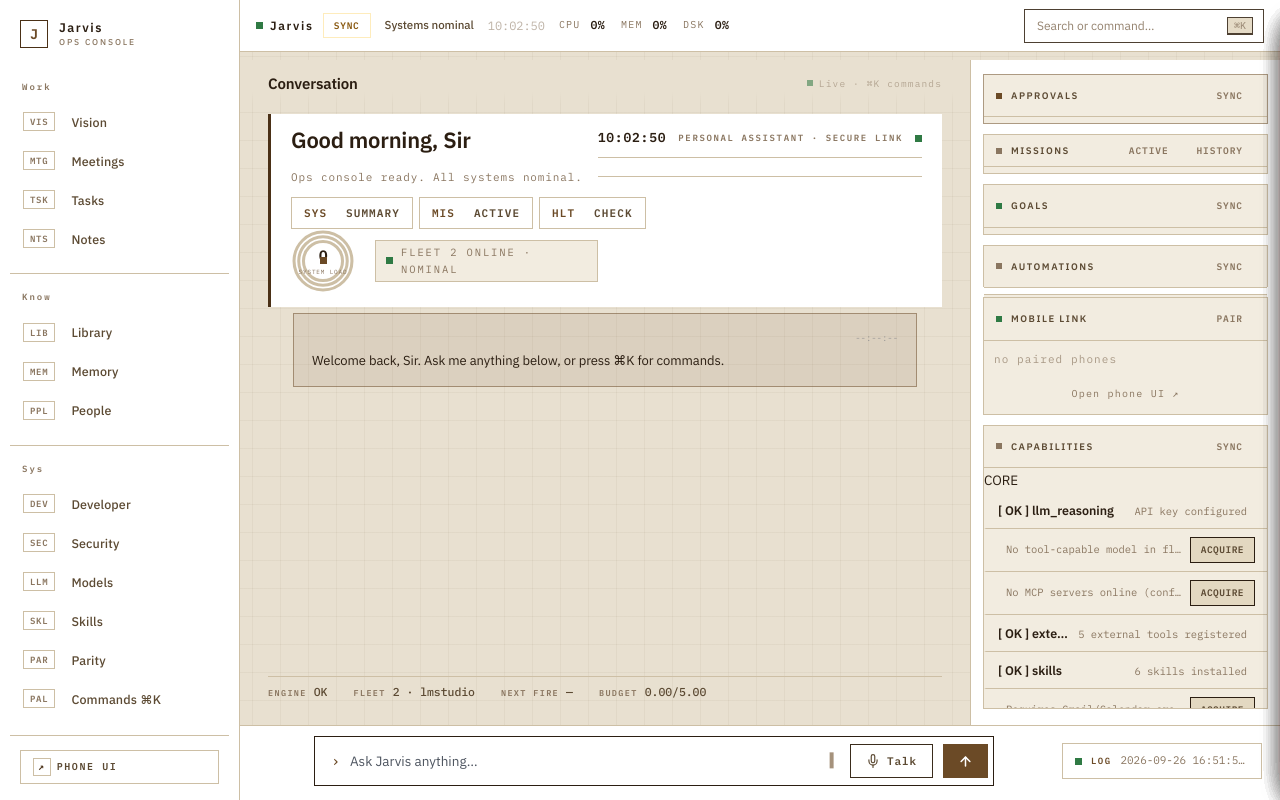
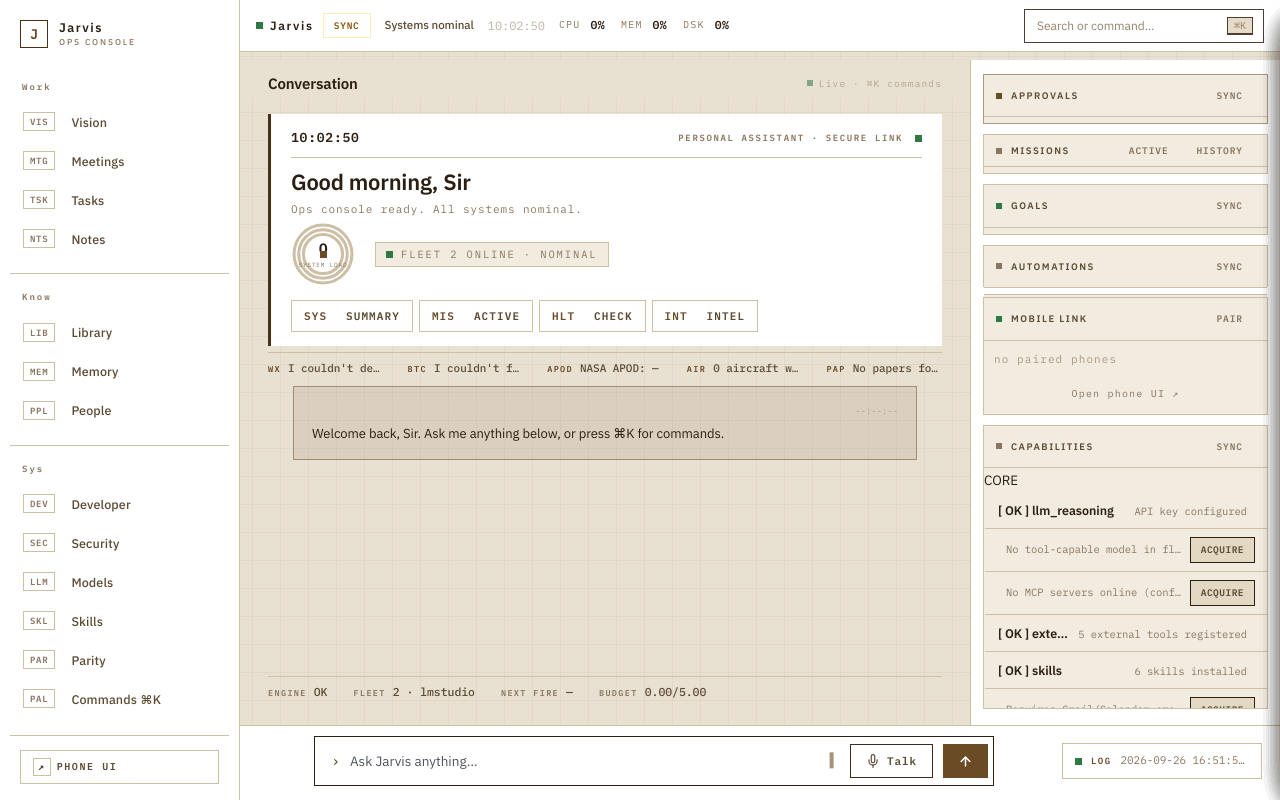
Before and after one commit to Akshat-lab886/Jarvis, a Flask app: page / in a window 1280 px wide. Run offline with Flask 3, Linux system fonts and the light colour scheme; data that the repository does not hold is empty; some libraries are stand-ins or nearby versions.

Commit message:
UI: real API use — /api/intel + intel strip + INT chip + palette shortcuts (v55-v59)
Backend: GET /api/intel snapshots weather (Open-Meteo), bitcoin
(CoinGecko), APOD (NASA), flights-near (OpenSky), papers (OpenAlex) —
5-min server cache, every cell degrades to a quiet dash, never 500.
'unavailable'-flavored vendor text counts as dead (dash, not a row).

Frontend (parchment law): hero gets 4th INT chip -> full agent intel
briefing via quickPrompt; palette gains WX/BTC/AIR/APOD/PAP/INT
one-key shortcuts straight into process_text; intel strip under hero
shows live WX/BTC/APOD/AIR/PAP cells (hits ?v=57 hero grid + ?v=58/59
narrow-grid stacks, hides on .feed.busy like idle-meta). Verified
5/5 cells live via curl; shot at 1440/820/480.

```diff
--- a/static/script.js
+++ b/static/script.js
@@ -2814,6 +2814,12 @@ if (studyBtn) {
         { code: 'APR', label: 'approvals stack', act: () => flashStack('stack-approvals') },
         { code: 'AUT', label: 'automations stack', act: () => flashStack('stack-automations') },
         { code: 'HIST', label: 'mission history', act: () => { if (window.setMisView) setMisView('history'); flashStack('stack-missions'); } },
+        { code: 'WX', label: 'weather now (London)', act: () => typeof sendText === 'function' && sendText("what's the weather like in London right now") },
+        { code: 'BTC', label: 'bitcoin price', act: () => typeof sendText === 'function' && sendText("what's the bitcoin price right now") },
+        { code: 'AIR', label: 'flights near London', act: () => typeof sendText === 'function' && sendText('any flights near London right now') },
+        { code: 'APOD', label: "today's space picture", act: () => typeof sendText === 'function' && sendText("show me today's astronomy picture") },
+        { code: 'PAP', label: 'latest AI papers', act: () => typeof sendText === 'function' && sendText('find the latest papers on large language models') },
+        { code: 'INT', label: 'full intel briefing', act: () => typeof sendText === 'function' && sendText('intel briefing: weather, bitcoin, space, flights, papers') },
     ];
     const palBackdrop = $('palette-backdrop');
     const palInput = $('palette-input');
@@ -3140,5 +3146,32 @@ if (studyBtn) {
                 im.classList.add('live');
             }
         } catch (_) {}
+
+        // Intel strip: one GET to /api/intel hydrates WX/BTC/APOD/AIR/PAP.
+        // Dead cells show a quiet dash; strip appears only when ≥1 cell lives.
+        try {
+            const r = await fetch('/api/intel');
+            if (r.ok) {
+                const ix = await r.json();
+                const cells = (ix && ix.cells) || {};
+                const strip = document.getElementById('intel-strip');
+                let alive = 0;
+                Object.keys(cells).forEach(k => {
+                    const el = strip && strip.querySelector(`[data-ix="${k}"]`);
+                    if (!el) return;
+                    const val = el.querySelector('.ix-val');
+                    if (!val) return;
+                    if (cells[k] && cells[k].ok) {
+                        val.textContent = String(cells[k].text).split(/[.;]/)[0].slice(0, 60);
+                        el.classList.remove('bad');
+                        alive += 1;
+                    } else {
+                        val.textContent = '—';
+                        el.classList.add('bad');
+                    }
+                });
+                if (strip && alive) strip.classList.add('live');
+            }
+        } catch (_) {}
     } catch (_) {}
 })();
--- a/static/style.css
+++ b/static/style.css
@@ -2009,15 +2009,27 @@ body.theme-parchment .hero-greet { flex: 1 1 auto; margin-bottom: 0; text-align:
 body.theme-parchment .hstatus-pill { margin-top: 0; }
 body.theme-parchment .hero-chips { justify-content: flex-start; width: 100%; }
 
-/* — hero instrument refit: meta band, greeting, tools row — */
+/* — hero instrument refit: meta band, greeting, tools row —
+   GRID-LOCKED (universal): meta · sub · tools · chips. The old
+   multi-era flex rules stacked children as strangers (greet/notice
+   overlap at 480, line-rule clipping at 820/1440). One grid ends it. */
 body.theme-parchment .hero-card {
     position: relative;
-    align-items: stretch; flex-direction: column; gap: 0;
-    padding: 20px 24px 18px;
+    display: grid;
+    grid-template-columns: minmax(0,1fr) auto;
+    grid-template-areas:
+        "meta  meta"
+        "greet gauge"
+        "sub   gauge"
+        "tools tools"
+        "chips chips";
+    gap: 4px 20px; align-items: center;
+    padding: 18px 24px 16px;
     max-width: 760px;
     overflow: hidden;
 }
 body.theme-parchment .hero-meta {
+    grid-area: meta; min-width: 0;
     display: flex; align-items: center; gap: 12px;
     padding-bottom: 12px; margin-bottom: 12px;
     border-bottom: 1px solid var(--line-soft);
@@ -2026,13 +2038,14 @@ body.theme-parchment .hero-meta {
 body.theme-parchment .hm-id { font-size: 13px; font-weight: 650; color: var(--text-1); letter-spacing: .06em; }
 body.theme-parchment .hm-lbl { font-size: 9px; font-weight: 600; letter-spacing: .18em; color: var(--text-3); text-transform: uppercase; margin-left: auto; }
 body.theme-parchment .hm-dot { width: 7px; height: 7px; background: var(--ok); flex: none; }
-body.theme-parchment .hero-greet { font-size: 24px; font-weight: 700; letter-spacing: -.01em; line-height: 1.08; }
-body.theme-parchment .hero-sub { font-family: var(--font-mono); font-size: 11px; letter-spacing: .08em; color: var(--text-3); margin: 4px 0 0; }
-body.theme-parchment .hero-rule { height: 1px; background: var(--line-soft); margin: 16px 0 14px; }
-body.theme-parchment .hero-tools { display: flex; align-items: center; gap: 20px; }
+body.theme-parchment .hero-greet { grid-area: greet; min-width: 0; font-size: 24px; font-weight: 700; letter-spacing: -.01em; line-height: 1.08; }
+body.theme-parchment .hero-sub { grid-area: sub; min-width: 0; font-family: var(--font-mono); font-size: 11px; letter-spacing: .08em; color: var(--text-3); margin: 4px 0 0; }
+body.theme-parchment .hero-tools { grid-area: tools; min-width: 0; display: flex; align-items: center; gap: 20px; flex-wrap: wrap; }
 body.theme-parchment .hero-tools .wordmark,
 body.theme-parchment .hero-tools .hstatus-pill { margin: 0; }
 body.theme-parchment .hero-tools .wordmark { text-indent: 0; }
+body.theme-parchment .hero-chips { grid-area: chips; min-width: 0; }
+body.theme-parchment .hero-card .gauge { grid-area: gauge; }
 body.theme-parchment .hero { align-items: stretch; padding: 18px 28px 6px; }
 body.theme-parchment .hero-band {
     content: ''; position: absolute; top: 0; left: 0; right: 0; height: 3px;
@@ -2083,27 +2096,27 @@ body.theme-parchment .idle-meta .im-cell { display: flex; align-items: baseline;
 body.theme-parchment .idle-meta .im-lbl { font-size: 8.5px; font-weight: 600; letter-spacing: .16em; color: var(--text-3); }
 body.theme-parchment .idle-meta .im-val { font-size: 11.5px; font-weight: 500; color: var(--text-2); white-space: nowrap; overflow: hidden; text-overflow: ellipsis; max-width: 240px; }
 
-/* — narrow feed: hero stacks grid-locked (no overlap), tools clamp —
-   greet is the ONLY cell allowed to wrap; clock/meta hold one line. */
+/* — narrow feed: the universal single-column grid holds; sub drops
+   below chips so 4 hero cells never fight for one row. Chips stack. */
 @media (max-width: 720px) {
     body.theme-parchment .hero-card {
-        display: grid; grid-template-columns: minmax(0,1fr) auto;
+        grid-template-columns: minmax(0,1fr);
         grid-template-areas:
-            "meta meta" "greet gauge" "tools tools" "chips chips";
-        gap: 4px 12px; align-items: center;
-        padding-top: 10px;
+            "meta" "greet" "tools" "chips" "sub";
+        gap: 6px 0; align-items: stretch;
+        padding: 12px 16px 12px;
     }
-    body.theme-parchment .hero-meta { grid-area: meta; flex-wrap: nowrap; padding-bottom: 6px; margin-bottom: 6px; min-width: 0; }
+    body.theme-parchment .hero-card .gauge { display: none; }
+    body.theme-parchment .hero-meta { grid-area: meta; flex-wrap: nowrap; padding-bottom: 6px; margin-bottom: 4px; min-width: 0; }
     body.theme-parchment .hm-id { font-size: 12px; flex: none; }
     body.theme-parchment .hm-lbl { white-space: nowrap; overflow: hidden; text-overflow: ellipsis; min-width: 0; font-size: 8px; letter-spacing: .14em; }
     body.theme-parchment .hero-greet { grid-area: greet; min-width: 0; font-size: 24px; line-height: 1.1; overflow-wrap: normal; word-break: normal; hyphens: none; text-wrap: balance; }
-    body.theme-parchment .hero-tools { grid-area: tools; min-width: 0; }
-    body.theme-parchment .hero-chips { grid-area: chips; }
-    body.theme-parchment .hero-card .gauge { grid-area: gauge; }
+    body.theme-parchment .hero-tools { grid-area: tools; min-width: 0; display: flex; flex-direction: column; align-items: stretch; gap: 6px; }
+    body.theme-parchment .hero-chips { grid-area: chips; display: grid; grid-template-columns: 1fr 1fr; gap: 6px; }
+    body.theme-parchment .hero-chips button { padding: 7px 10px; justify-content: flex-start; }
+    body.theme-parchment .hero-chips button b { width: auto; }
     body.theme-parchment .hero-tools .wordmark { display: none; }
     body.theme-parchment .hstatus-pill { font-size: 9px; padding: 5px 10px; white-space: nowrap; max-width: 100%; }
-    body.theme-parchment .hero-chips button { padding: 7px 10px; }
-    body.theme-parchment .hero-chips button b { width: auto; }
     body.theme-parchment .idle-meta { margin: 2px 18px 8px; gap: 16px; flex-wrap: wrap; }
 }
 
@@ -2256,3 +2269,25 @@ body.theme-parchment .arg-dialog-backdrop { background: rgba(43,30,18,.45); back
     .voice-b .vb-cursor, .voice-b .vb-readout .caret { animation: none; }
     .voice-b .vb-trace, .voice-b .vb-trace-ghost { stroke-dasharray: none; }
 }
+
+/* — INTEL STRIP: one ruled live-data row under the hero. Five cells fed
+   by GET /api/intel (weather, crypto, space, flights, papers). Ruled
+   ledger style like idle-meta: top hairline, mono labels, ellipsis vals.
+   Hides with the hero once conversation flows (.feed.busy). — */
+body.theme-parchment .intel-strip {
+    display: none; flex: none;
+    margin: 2px 28px 0; padding: 7px 0 6px;
+    border-top: 1px solid var(--line-soft);
+    font-family: var(--font-mono); font-variant-numeric: tabular-nums;
+    gap: 24px;
+}
+body.theme-parchment .intel-strip.live { display: flex; }
+body.theme-parchment .feed.busy .intel-strip { display: none; }
+body.theme-parchment .intel-strip .ix-cell { display: flex; align-items: baseline; gap: 7px; min-width: 0; flex: 1 1 0; }
+body.theme-parchment .intel-strip .ix-lbl { font-size: 8.5px; font-weight: 700; letter-spacing: .16em; color: var(--accent); flex: none; }
+body.theme-parchment .intel-strip .ix-val { font-size: 11px; font-weight: 500; color: var(--text-2); white-space: nowrap; overflow: hidden; text-overflow: ellipsis; }
+body.theme-parchment .intel-strip .ix-cell.bad .ix-val { color: var(--text-3); }
+@media (max-width: 720px) {
+    body.theme-parchment .intel-strip { margin: 2px 18px 0; gap: 14px; flex-wrap: wrap; }
+    body.theme-parchment .intel-strip .ix-cell { flex: 1 1 40%; }
+}
--- a/templates/index.html
+++ b/templates/index.html
@@ -7,7 +7,7 @@
     <link rel="preconnect" href="https://fonts.googleapis.com">
     <link rel="preconnect" href="https://fonts.gstatic.com" crossorigin>
     <link href="https://fonts.googleapis.com/css2?family=IBM+Plex+Mono:wght@400;500;600&family=IBM+Plex+Sans:wght@400;500;600&display=swap" rel="stylesheet">
-    <link rel="stylesheet" href="{{ url_for('static', filename='style.css') }}?v=54">
+    <link rel="stylesheet" href="{{ url_for('static', filename='style.css') }}?v=59">
     <script src="https://cdnjs.cloudflare.com/ajax/libs/socket.io/4.0.1/socket.io.js"></script>
     <script src="https://cdnjs.cloudflare.com/ajax/libs/qrcodejs/1.0.0/qrcode.min.js"></script>
 </head>
@@ -143,8 +143,16 @@
                     <button onclick="quickPrompt('summarize my day')"><b>SYS</b><span>SUMMARY</span></button>
                     <button onclick="quickPrompt('show my missions')"><b>MIS</b><span>ACTIVE</span></button>
                     <button onclick="quickPrompt('check system health')"><b>HLT</b><span>CHECK</span></button>
+                    <button onclick="quickPrompt('intel briefing: weather, bitcoin, space, papers')"><b>INT</b><span>INTEL</span></button>
                 </div>
             </div>
+        </div>
+        <div class="intel-strip" id="intel-strip" aria-label="Live intel">
+            <div class="ix-cell" data-ix="weather"><span class="ix-lbl">WX</span><span class="ix-val">SYNC…</span></div>
+            <div class="ix-cell" data-ix="crypto"><span class="ix-lbl">BTC</span><span class="ix-val">SYNC…</span></div>
+            <div class="ix-cell" data-ix="space"><span class="ix-lbl">APOD</span><span class="ix-val">SYNC…</span></div>
+            <div class="ix-cell" data-ix="flights"><span class="ix-lbl">AIR</span><span class="ix-val">SYNC…</span></div>
+            <div class="ix-cell" data-ix="papers"><span class="ix-lbl">PAP</span><span class="ix-val">SYNC…</span></div>
         </div>
         <div id="message-container" class="feed-scroll">
             <div class="msg intro" id="intro-msg"><span class="ts">--:--:--</span><span class="dir">·</span><span class="body">Welcome back, Sir. Ask me anything below, or press ⌘K for commands.</span></div>
@@ -476,6 +484,6 @@ try {
     if (el) el.textContent = g;
 } catch (e) {}
 </script>
-<script src="{{ url_for('static', filename='script.js') }}?v=54"></script>
+<script src="{{ url_for('static', filename='script.js') }}?v=59"></script>
 </body>
 </html>
--- a/utils/server.py
+++ b/utils/server.py
@@ -1176,6 +1176,58 @@ def upload_file():
 
         return jsonify({'success': True, 'message': 'File uploaded successfully',
                         'filename': safe_name}), 200
+
+@app.route('/api/intel')
+def api_intel():
+    """LIVE INTEL — one snapshot of real data from the connected public-API
+    fleet for the console's intel strip. Cached ~5 min server-side so the
+    strip is fast: no-key paths run live, key-gated ones report NEEDS_KEY.
+    Never raises: every cell degrades to {'ok': False, 'why': ...}.
+    """
+    import time as _t
+    now = _t.time()
+    cache = getattr(api_intel, '_cache', None)
+    if cache and (now - cache[0]) < 300:
+        return jsonify(cache[1])
+
+    def cell(fn, *a, **k):
+        try:
+            v = fn(*a, **k)
+            if not v:
+                return {'ok': False, 'why': 'empty'}
+            t = str(v)[:220]
+            if 'unavailable' in t.lower():
+                return {'ok': False, 'why': t[:80]}
+            return {'ok': True, 'text': t}
+        except Exception as exc:  # noqa: BLE001 — degrade, never 500
+            return {'ok': False, 'why': str(exc)[:80]}
+
+    out = {'ts': int(now), 'cells': {}}
+    try:
+        from utils.weather_api import weather_report
+        out['cells']['weather'] = cell(weather_report, city='London')
+    except Exception as exc:
+        out['cells']['weather'] = {'ok': False, 'why': str(exc)[:80]}
+    try:
+        from utils.info_api import crypto_price, space_apod
+        out['cells']['crypto'] = cell(crypto_price, 'bitcoin')
+        out['cells']['space'] = cell(space_apod)
+    except Exception as exc:
+        out['cells']['crypto'] = {'ok': False, 'why': str(exc)[:80]}
+        out['cells']['space'] = out['cells'].get('space', {'ok': False, 'why': 'n/a'})
+    try:
+        from utils.flight_api import flights_near
+        out['cells']['flights'] = cell(flights_near, 51.47, -0.4543, 80)
+    except Exception as exc:
+        out['cells']['flights'] = {'ok': False, 'why': str(exc)[:80]}
+    try:
+        from utils.ext_api import research
+        out['cells']['papers'] = cell(research, 'large language models')
+    except Exception as exc:
+        out['cells']['papers'] = {'ok': False, 'why': str(exc)[:80]}
+
+    api_intel._cache = (now, out)
+    return jsonify(out)
 
 @app.route('/api/vision', methods=['POST'])
 def api_vision():
```
